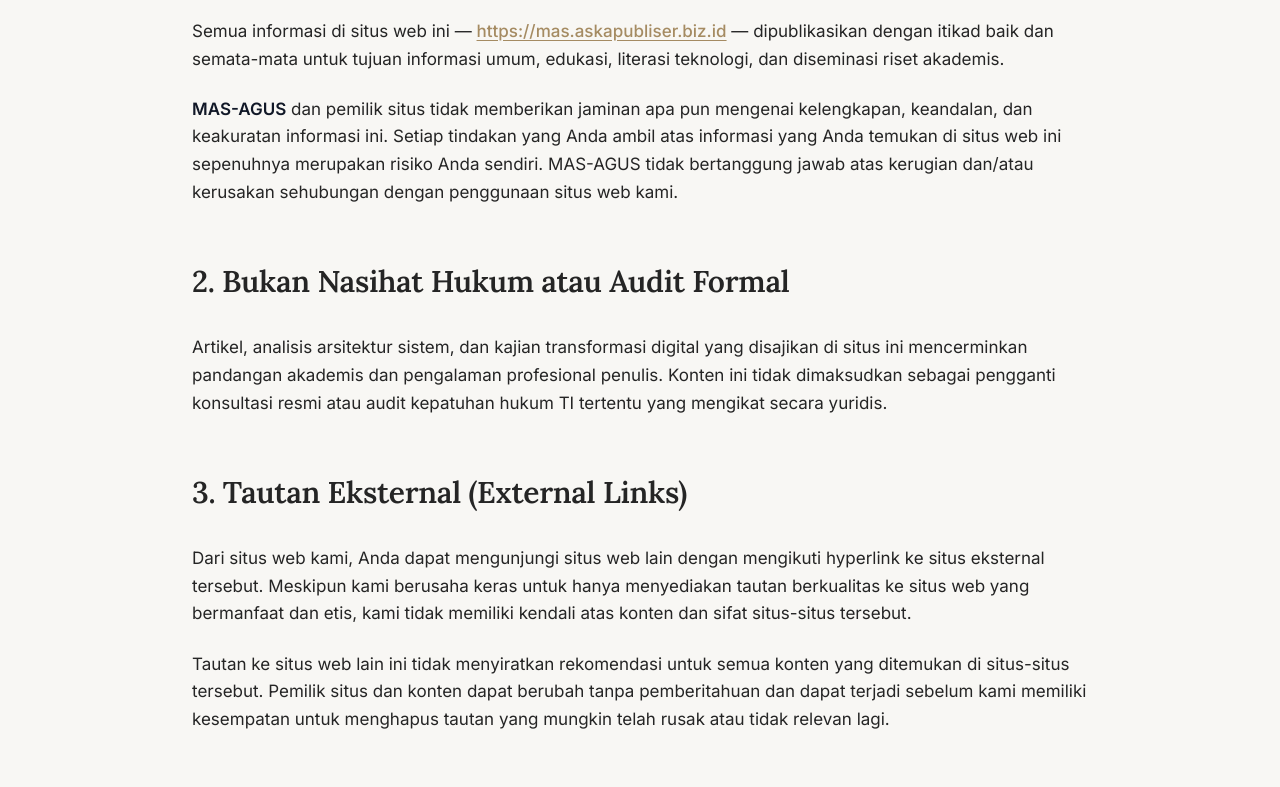
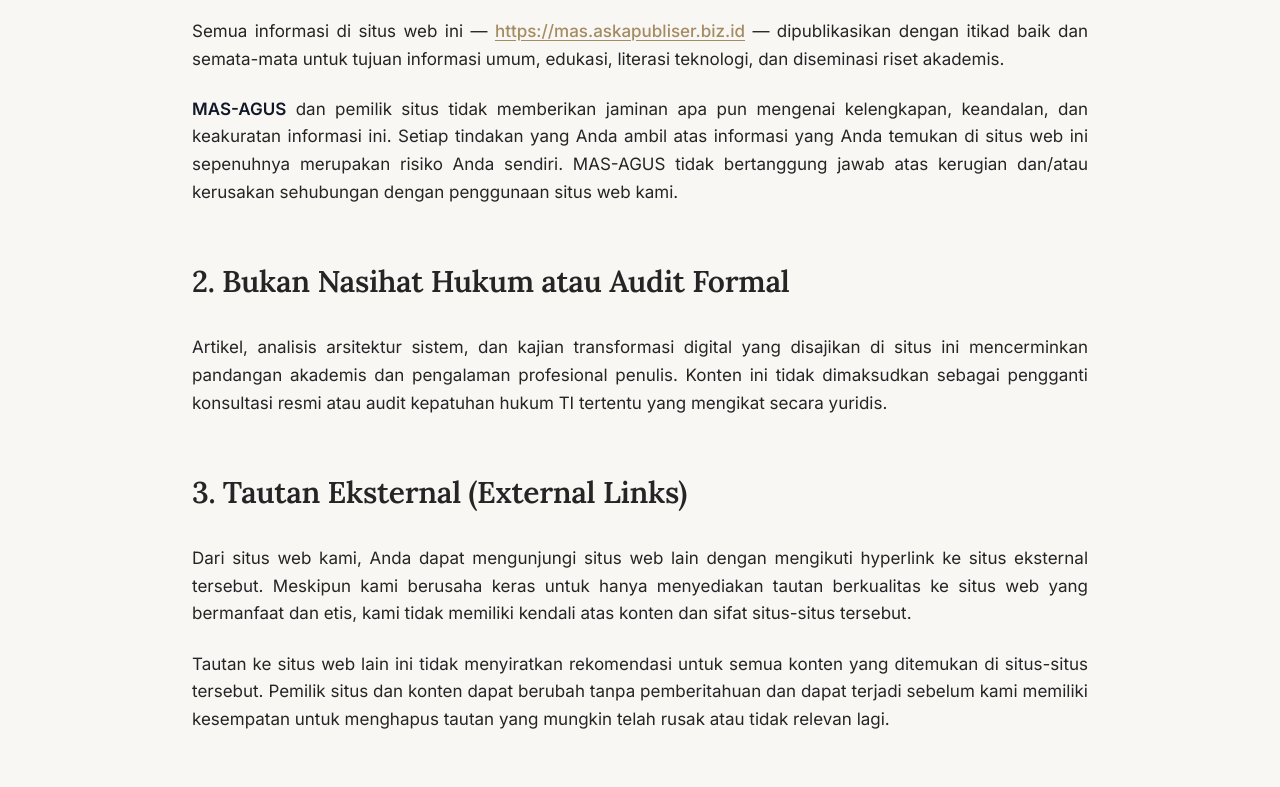
Before and after one commit to agus1991/agus1991.github.io, an Astro site: page /disclaimer in a window 1280 px wide. Shown: the part 602-1389 px from the top of the page. Built offline with nearby package versions, Linux system fonts and the light colour scheme; Astro itself is replaced by a stand-in of ours.

Commit message:
penyesuaian perataan

```diff
--- a/src/styles/global.css
+++ b/src/styles/global.css
@@ -47,6 +47,33 @@
     font-family: 'Lora', Georgia, serif;
     letter-spacing: -0.015em;
   }
+
+  .prose {
+    text-align: justify;
+    hyphens: auto;
+    word-break: break-word;
+  }
+
+  .prose :where(h1, h2, h3, h4, h5, h6) {
+    text-align: left;
+  }
+
+  .prose p,
+  .prose li,
+  .prose blockquote,
+  .prose figcaption {
+    text-align: justify;
+  }
+
+  .prose ul,
+  .prose ol {
+    padding-left: 1.25rem;
+  }
+
+  .prose li > p {
+    margin-top: 0.25rem;
+    margin-bottom: 0.25rem;
+  }
 }
 
 /* Custom editorial selection styling */
```
